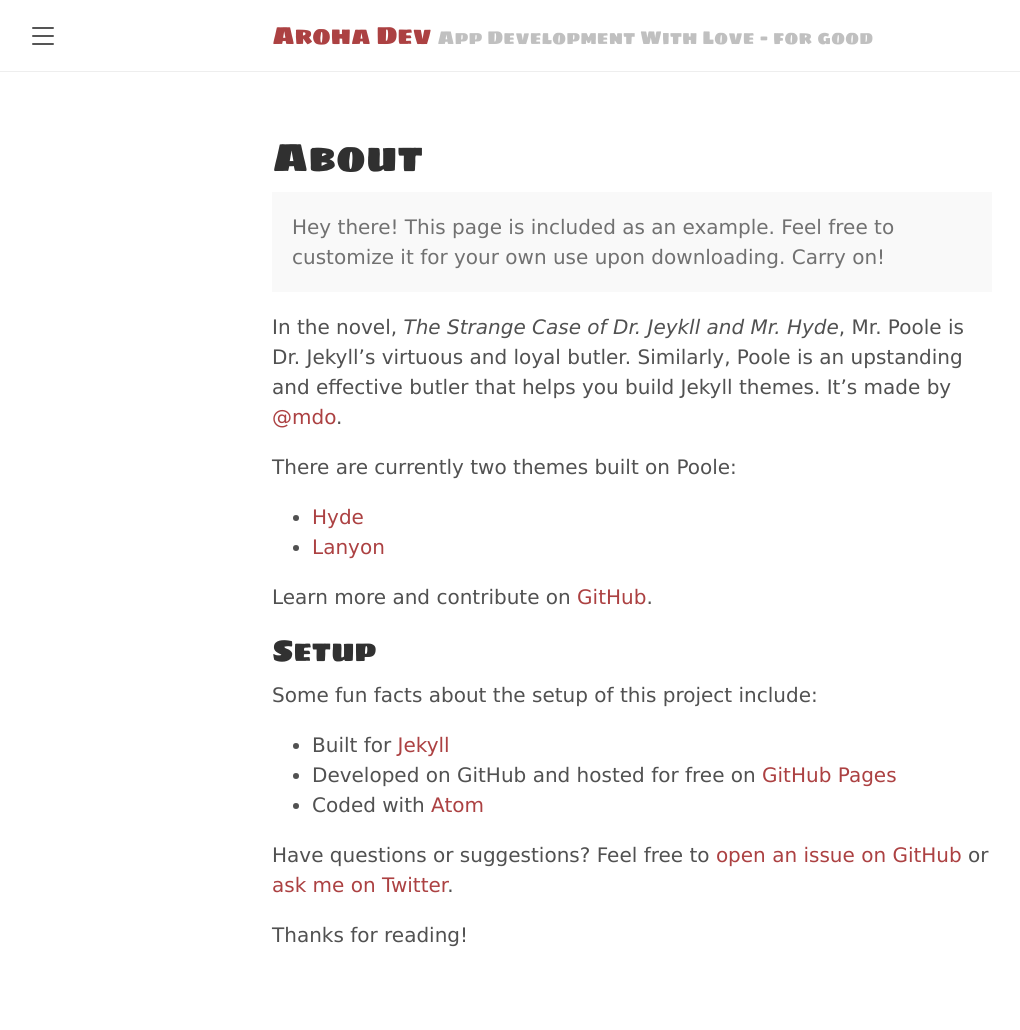
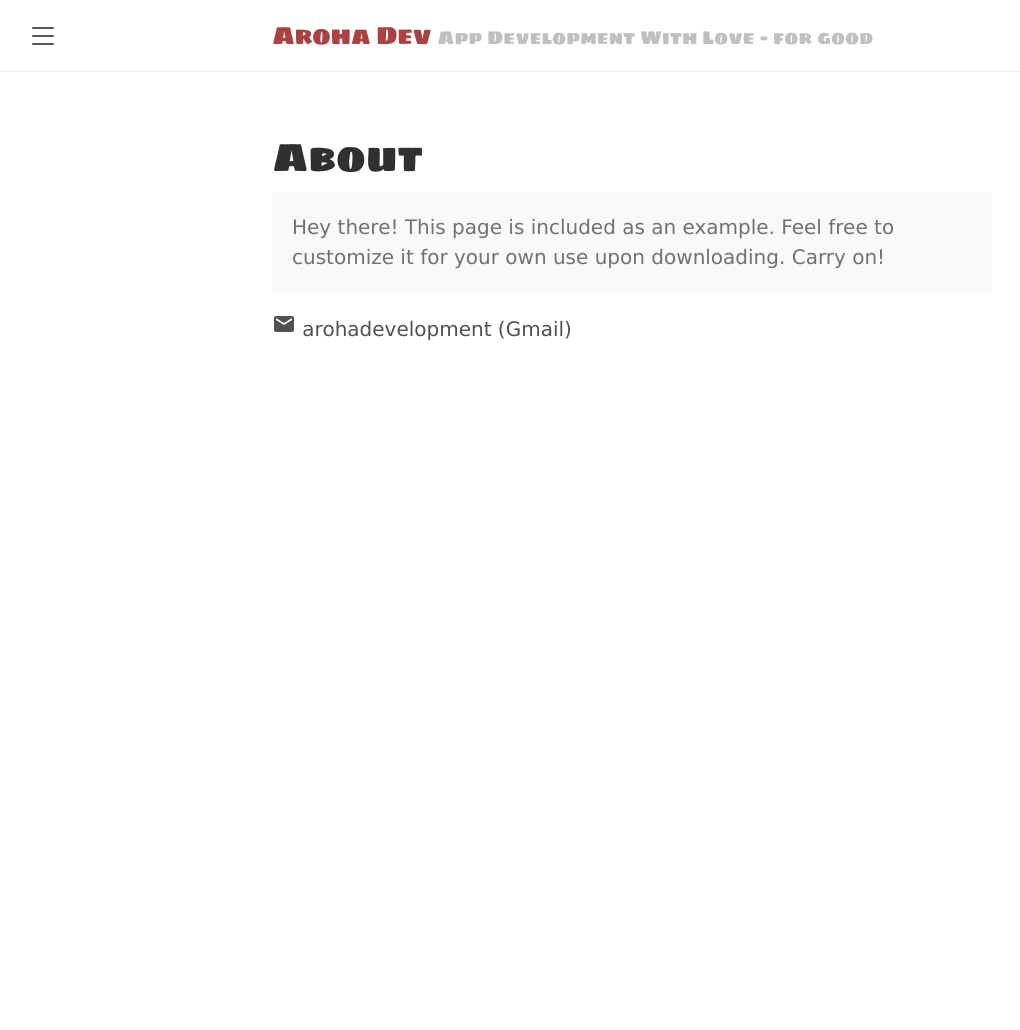
Before and after one commit to tracyjordan/tracyjordan.github.io, a Jekyll site: the page built from about.md, in a window 1280 px wide. Shown: the whole page, without its empty margins (8-1028 px from the left). Built offline with Jekyll 4.4.1, drawn with Linux system fonts in a browser that asks for light colours; after the commit the page ends 900 px from its top, so only the background shows below that.

Commit message:
Update about.md

```diff
--- a/about.md
+++ b/about.md
@@ -7,23 +7,8 @@ title: About
   Hey there! This page is included as an example. Feel free to customize it for your own use upon downloading. Carry on!
 </p>
 
-In the novel, *The Strange Case of Dr. Jeykll and Mr. Hyde*, Mr. Poole is Dr. Jekyll's virtuous and loyal butler. Similarly, Poole is an upstanding and effective butler that helps you build Jekyll themes. It's made by [@mdo](https://twitter.com/mdo).
 
-There are currently two themes built on Poole:
 
-* [Hyde](http://hyde.getpoole.com)
-* [Lanyon](http://lanyon.getpoole.com)
 
-Learn more and contribute on [GitHub](https://github.com/poole).
 
-## Setup
-
-Some fun facts about the setup of this project include:
-
-* Built for [Jekyll](https://jekyllrb.com)
-* Developed on GitHub and hosted for free on [GitHub Pages](https://pages.github.com)
-* Coded with [Atom](https://atom.io)
-
-Have questions or suggestions? Feel free to [open an issue on GitHub](https://github.com/poole/issues/new) or [ask me on Twitter](https://twitter.com/mdo).
-
-Thanks for reading!
+<span class="material-icons">mail</span> arohadevelopment (Gmail)
```
